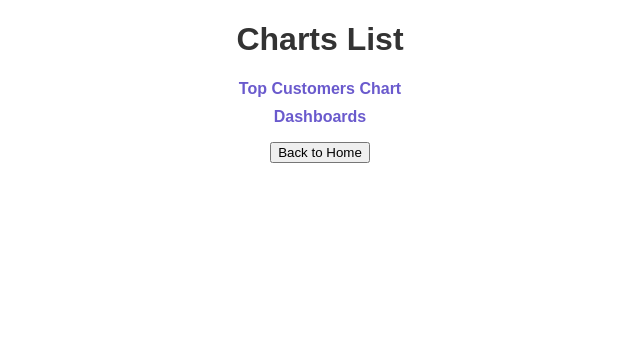
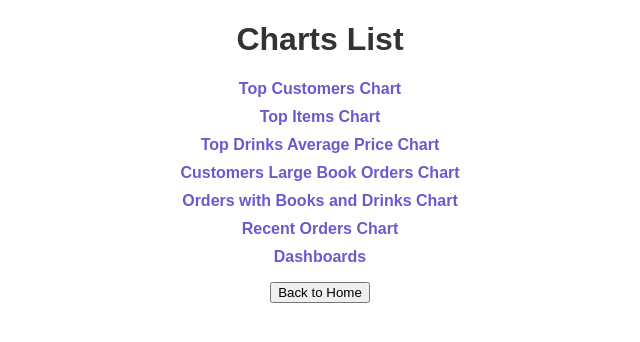
Before and after one commit to lisakaminska/Brewed_tales, a Django app: page /api/charts/ in a window 1280 px wide. Shown: the top 342 px of the page, without its empty margins (320-960 px from the left). Run offline with Django 5.2, Linux system fonts and the light colour scheme.

Commit message:
yey, it is working, i'm happy

```diff
--- a/brewed_tales/cafe/urls.py
+++ b/brewed_tales/cafe/urls.py
@@ -1,13 +1,24 @@
 from django.urls import path, include
 from rest_framework.routers import DefaultRouter
-from .views import BookViewSet, CafeItemViewSet, CustomerViewSet, OrderViewSet, OrderItemViewSet, \
-    CustomerStatisticsView, OrdersWithBooksAndDrinksStatisticsView, BookStatisticsView, ChartsListView
-from cafe.views import DashboardView
-from cafe.views import (
+from .views import (
+    BookViewSet,
+    CafeItemViewSet,
+    CustomerViewSet,
+    OrderViewSet,
+    OrderItemViewSet,
+    CustomerStatisticsView,
+    OrdersWithBooksAndDrinksStatisticsView,
+    ChartsListView,
+    DashboardView,
     TopCustomersChartView,
+    TopDrinksByAveragePriceChartView,
+    CustomersWithLargeBookOrdersChartView,
+    OrdersWithBooksAndDrinksChartView,
+    RecentOrdersChartView,
+    BookStatisticsView,
+    MostPopularBooksChartView,
+)
 
-
-)#
 router = DefaultRouter()
 router.register(r'books', BookViewSet)
 router.register(r'cafe-items', CafeItemViewSet)
@@ -15,20 +26,21 @@ router.register(r'customers', CustomerViewSet)
 router.register(r'orders', OrderViewSet)
 router.register(r'order-items', OrderItemViewSet)
 
-
-
 urlpatterns = [
-
     path('customer-statistics/', CustomerStatisticsView.as_view(), name='customer-statistics'),
     path('orders-with-books-and-drinks-statistics/', OrdersWithBooksAndDrinksStatisticsView.as_view(), name='orders-with-books-and-drinks-statistics'),
     path('book-statistics/', BookStatisticsView.as_view(), name='book-statistics'),
     path('', include(router.urls)),
 
-
+    # Загальні графіки
     path('charts/dashboard/', DashboardView.as_view(), name='dashboard'),
     path('charts/', ChartsListView.as_view(), name='charts-list'),
 
-
+    # Графіки для кожного агрегованого запиту
     path('charts/top-customers/', TopCustomersChartView.as_view(), name='top-customers-chart'),
-
+    path('charts/most-popular-books/', MostPopularBooksChartView.as_view(), name='most-popular-books-chart'),
+    path('charts/top-drinks-average-price/', TopDrinksByAveragePriceChartView.as_view(), name='top-drinks-average-price-chart'),
+    path('charts/customers-large-book-orders/', CustomersWithLargeBookOrdersChartView.as_view(), name='customers-large-book-orders-chart'),
+    path('charts/orders-with-books-and-drinks/', OrdersWithBooksAndDrinksChartView.as_view(), name='orders-with-books-and-drinks-chart'),
+    path('charts/recent-orders/', RecentOrdersChartView.as_view(), name='recent-orders-chart'),
 ]
--- a/brewed_tales/cafe/views.py
+++ b/brewed_tales/cafe/views.py
@@ -1,18 +1,25 @@
-from plotly.graph_objs import Bar
-from rest_framework import viewsets, status
-from rest_framework.permissions import AllowAny, IsAuthenticated
-# cafe/views.py
-from .charts import generate_top_customers_bar_chart
-from .serializer import BookSerializer, CafeItemSerializer, CustomerSerializer, OrderSerializer, OrderItemSerializer
-from .repositories.BrewerContext import BrewerContext
-from django.db.models import Count
-from django.shortcuts import render
+
+from rest_framework.permissions import AllowAny
+from .charts import (
+    generate_top_customers_bar_chart,
+    generate_most_popular_books_pie_chart,
+    generate_top_drinks_bar_chart,
+    generate_customers_scatter_chart,
+    generate_recent_orders_line_chart,
+    generate_orders_with_books_and_drinks_chart
+)
 import os
 import pandas as pd
 from rest_framework.views import APIView
 from rest_framework.response import Response
 from django.http import HttpResponse
 from django.views.generic import TemplateView
+from .models import Book, CafeItem, Customer, Order, OrderItem
+from django.db.models import Count, Sum, Avg
+from django.db.models.functions import Coalesce
+from .repositories.BrewerContext import BrewerContext
+from .serializer import BookSerializer, CafeItemSerializer, CustomerSerializer, OrderSerializer, OrderItemSerializer
+from rest_framework import viewsets, status
 
 class ChartsListView(TemplateView):
     template_name = 'cafe_book_space/charts-list.html'
@@ -236,30 +243,7 @@ class OrderItemViewSet(viewsets.ModelViewSet):
         brewer_context.order_item_repo.delete_order_item(pk)
         return Response(status=status.HTTP_204_NO_CONTENT)
 
-
-
-from django.views.generic import TemplateView
-
-
 from plotly.io import to_html
-
-class TopCustomersView(APIView):
-    def get(self, request):
-        data = brewer_context.customer_repo.get_top_customers_by_orders()
-        df = pd.DataFrame.from_records(data)
-
-        if df.empty:
-            return Response({"error": "No data available"}, status=400)
-
-        # Генерація графіка
-        df['full_name'] = df['first_name'] + ' ' + df['last_name']
-        bar_chart = Bar(x=df['full_name'], y=df['total_orders'], name='Orders')
-        layout = dict(title='Top Customers by Orders', xaxis=dict(title='Customers'), yaxis=dict(title='Total Orders'))
-        fig = dict(data=[bar_chart], layout=layout)
-
-        # Повернення інтерактивного графіка
-        chart_html = to_html(fig)
-        return HttpResponse(chart_html, content_type='text/html')
 
 
 class TopCustomersChartView(APIView):
@@ -279,36 +263,75 @@ class TopCustomersChartView(APIView):
 
         return HttpResponse(chart_html, content_type='text/html')
 
+class MostPopularBooksChartView(APIView):
+    def get(self, request):
+        data = Book.objects.annotate(
+            total_sold=Coalesce(Sum('orderitem__quantity'), 0)
+        ).order_by('-total_sold')
+
+        df = pd.DataFrame.from_records(data.values('title', 'total_sold'))
+        generate_most_popular_books_pie_chart(df, 'most_popular_books_pie_chart.html')
+
+        output_path = os.path.join('static', 'charts', 'most_popular_books_pie_chart.html')
+        with open(output_path, 'r') as file:
+            return HttpResponse(file.read(), content_type='text/html')
 
 
-class BookStatisticsView(APIView):
+class TopDrinksByAveragePriceChartView(APIView):
     def get(self, request):
-        # Отримуємо дані про найпопулярніші книги
-        data = brewer_context.book_repo.get_most_popular_books()
+        data = CafeItem.objects.values('item_name').annotate(
+            average_price=Avg('price')
+        ).order_by('-average_price')
 
-        # Перетворення на DataFrame
-        df = pd.DataFrame.from_records(data.values('id', 'title', 'total_sold'))
+        df = pd.DataFrame.from_records(data)
+        generate_top_drinks_bar_chart(df, 'top_drinks_bar_chart.html')
 
-        # Перевірка наявності колонки 'total_sold'
-        if 'total_sold' in df.columns:
-            # Обчислення статистичних показників
-            stats = {
-                'mean': df['total_sold'].mean(),
-                'median': df['total_sold'].median(),
-                'min': df['total_sold'].min(),
-                'max': df['total_sold'].max(),
-            }
-        else:
-            stats = {
-                'mean': None,
-                'median': None,
-                'min': None,
-                'max': None,
-            }
+        output_path = os.path.join('static', 'charts', 'top_drinks_bar_chart.html')
+        with open(output_path, 'r') as file:
+            return HttpResponse(file.read(), content_type='text/html')
 
-        # Повертаємо статистику
-        return Response(stats)
 
+class CustomersWithLargeBookOrdersChartView(APIView):
+    def get(self, request):
+        data = Customer.objects.annotate(
+            total_books=Sum('order__orderitem__quantity')
+        ).filter(total_books__gt=2)
+
+        df = pd.DataFrame.from_records(data.values('first_name', 'last_name', 'total_books'))
+        df['full_name'] = df['first_name'] + ' ' + df['last_name']
+        generate_customers_scatter_chart(df, 'customers_scatter_chart.html')
+
+        output_path = os.path.join('static', 'charts', 'customers_scatter_chart.html')
+        with open(output_path, 'r') as file:
+            return HttpResponse(file.read(), content_type='text/html')
+
+
+class RecentOrdersChartView(APIView):
+    def get(self, request):
+        data = Order.objects.all().order_by('-order_date')[:10]
+        df = pd.DataFrame.from_records(data.values('order_date', 'total'))
+        generate_recent_orders_line_chart(df, 'recent_orders_line_chart.html')
+
+        output_path = os.path.join('static', 'charts', 'recent_orders_line_chart.html')
+        with open(output_path, 'r') as file:
+            return HttpResponse(file.read(), content_type='text/html')
+
+
+class OrdersWithBooksAndDrinksChartView(APIView):
+    def get(self, request):
+        data = OrderItem.objects.select_related('order', 'book', 'cafe_item').values(
+            'book__title',
+            'cafe_item__item_name',
+            'quantity'
+        )
+
+        df = pd.DataFrame.from_records(data)
+
+        generate_orders_with_books_and_drinks_chart(df, 'orders_with_books_and_drinks_chart.html')
+
+        output_path = os.path.join('static', 'charts', 'orders_with_books_and_drinks_chart.html')
+        with open(output_path, 'r') as file:
+            return HttpResponse(file.read(), content_type='text/html')
 
 
 class CustomerStatisticsView(APIView):
@@ -345,6 +368,12 @@ class OrdersWithBooksAndDrinksStatisticsView(APIView):
         return Response(stats)
 
 
+class BookStatisticsView(APIView):
+    def get(self, request):
+        data = brewer_context.book_repo.get_book_statistics()
+
+        return Response(data)
+
 from django.shortcuts import render
 from rest_framework.views import APIView
 
--- a/brewed_tales/cafe_book_space/templates/cafe_book_space/charts-list.html
+++ b/brewed_tales/cafe_book_space/templates/cafe_book_space/charts-list.html
@@ -34,6 +34,11 @@
     <h1>Charts List</h1>
     <ul>
         <li><a href="{% url 'top-customers-chart' %}">Top Customers Chart</a></li>
+        <li><a href="{% url 'most-popular-books-chart' %}">Top Items Chart</a></li>
+        <li><a href="{% url 'top-drinks-average-price-chart' %}">Top Drinks Average Price Chart</a></li>
+        <li><a href="{% url 'customers-large-book-orders-chart' %}">Customers Large Book Orders Chart</a></li>
+        <li><a href="{% url 'orders-with-books-and-drinks-chart' %}">Orders with Books and Drinks Chart</a></li>
+        <li><a href="{% url 'recent-orders-chart' %}">Recent Orders Chart</a></li>
         <li><a href="{% url 'dashboard' %}">Dashboards</a></li>
     </ul>
     <button onclick="location.href='/'">Back to Home</button>
```
Also changed, not shown: brewed_tales/cafe/charts.py (+90 -15 lines).
